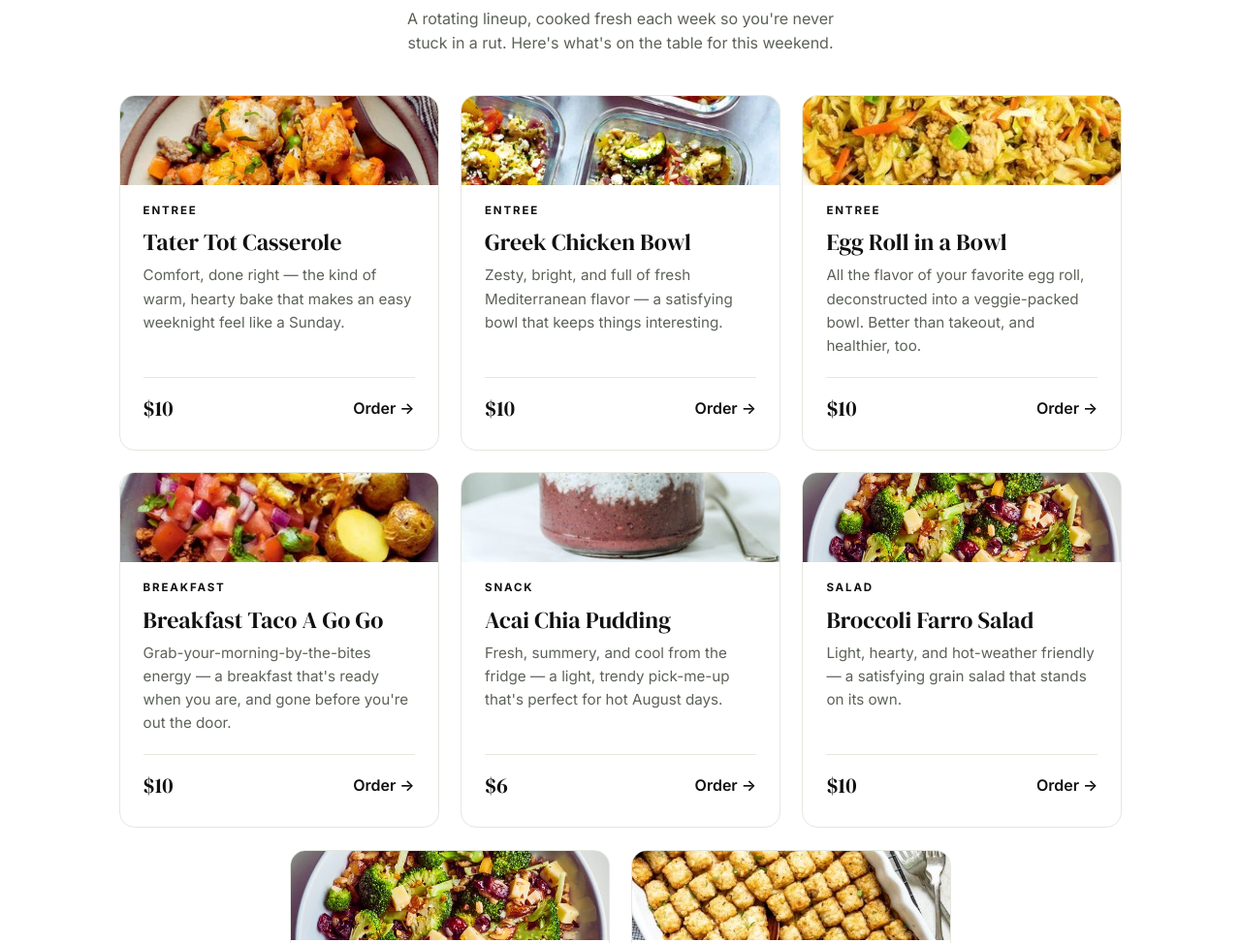
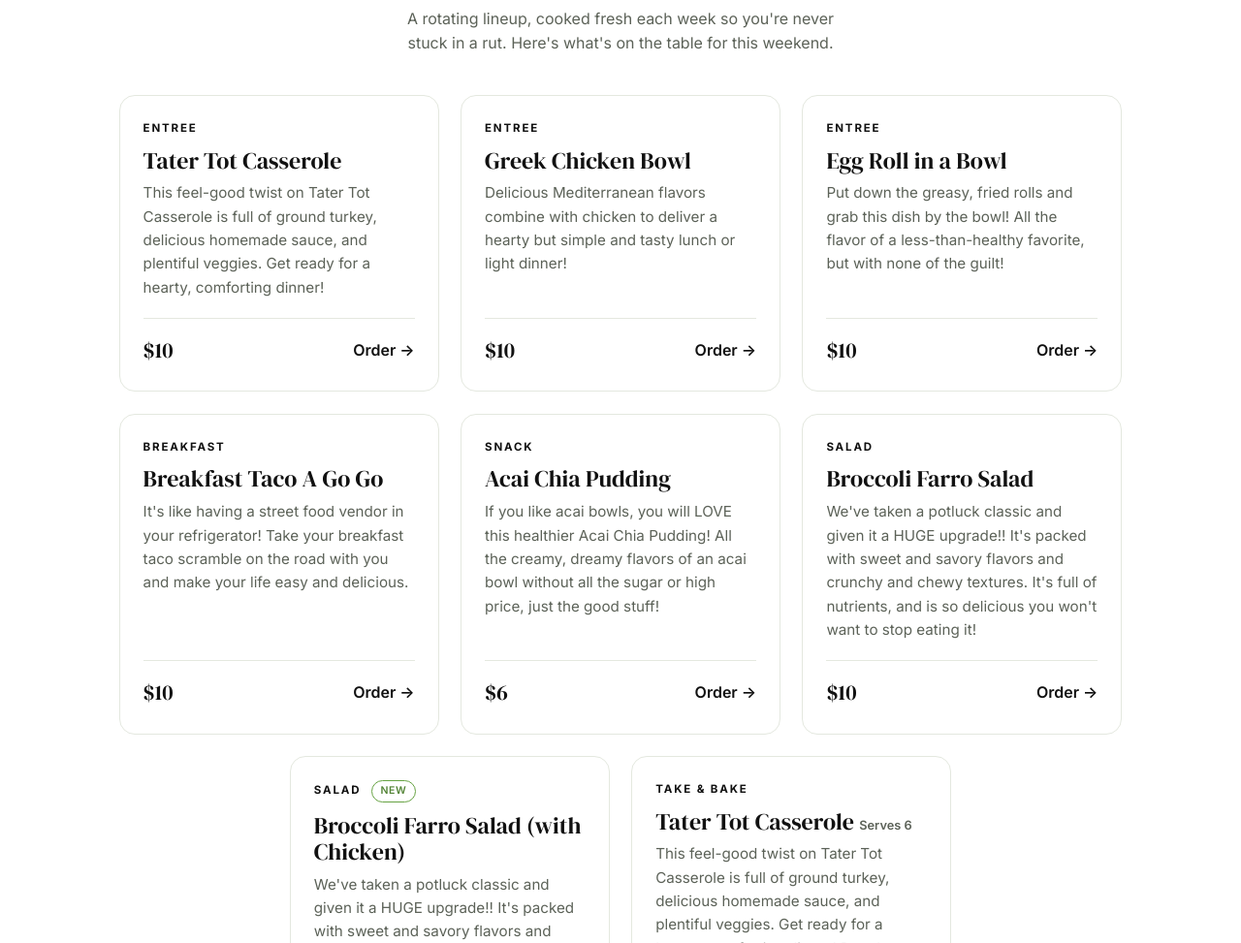
Before and after one commit to starling72-biz/radicato-site, a plain HTML site: page index.html in a window 1280 px wide. Shown: the part 847-1820 px from the top of the page at 97% size. Drawn offline with Linux system fonts and the light colour scheme.

Commit message:
Remove dish photos (type-led menu) + sync descriptions to GoPrep + cache-bust v=3

```diff
--- a/css/styles.css
+++ b/css/styles.css
@@ -198,20 +198,6 @@ h2 { font-size: clamp(2.2rem, 4.6vw, 3.1rem); margin-bottom: .6rem; }
   transition: transform .15s ease, box-shadow .15s ease;
 }
 .card:hover { transform: translateY(-4px); box-shadow: 0 12px 30px rgba(0,0,0,.08); }
-.card-img {
-  margin: -1.5rem -1.5rem 1.05rem;
-  height: 92px;
-  border-radius: 15px 15px 0 0;
-  overflow: hidden;
-  background: var(--sage);
-}
-.card-img img {
-  width: 100%; height: 100%;
-  object-fit: cover;
-  object-position: center 32%;
-  display: block;
-  filter: saturate(.96) contrast(1.02);
-}
 .card-tag {
   font-size: .72rem; font-weight: 700; text-transform: uppercase;
   letter-spacing: .16em; color: var(--ink);
--- a/data/menu.json
+++ b/data/menu.json
@@ -13,74 +13,66 @@
     {
       "tag": "Entree",
       "name": "Tater Tot Casserole",
-      "desc": "Comfort, done right \u2014 the kind of warm, hearty bake that makes an easy weeknight feel like a Sunday.",
+      "desc": "This feel-good twist on Tater Tot Casserole is full of ground turkey, delicious homemade sauce, and plentiful veggies. Get ready for a hearty, comforting dinner!",
       "price": 10,
       "new": false,
-      "serves": null,
-      "image": "assets/menu/tater-tot-casserole.jpg"
+      "serves": null
     },
     {
       "tag": "Entree",
       "name": "Greek Chicken Bowl",
-      "desc": "Zesty, bright, and full of fresh Mediterranean flavor \u2014 a satisfying bowl that keeps things interesting.",
+      "desc": "Delicious Mediterranean flavors combine with chicken to deliver a hearty but simple and tasty lunch or light dinner!",
       "price": 10,
       "new": false,
-      "serves": null,
-      "image": "assets/menu/greek-chicken-bowl.jpg"
+      "serves": null
     },
     {
       "tag": "Entree",
       "name": "Egg Roll in a Bowl",
-      "desc": "All the flavor of your favorite egg roll, deconstructed into a veggie-packed bowl. Better than takeout, and healthier, too.",
+      "desc": "Put down the greasy, fried rolls and grab this dish by the bowl! All the flavor of a less-than-healthy favorite, but with none of the guilt!",
       "price": 10,
       "new": false,
-      "serves": null,
-      "image": "assets/menu/egg-roll-bowl.jpg"
+      "serves": null
     },
     {
       "tag": "Breakfast",
       "name": "Breakfast Taco A Go Go",
-      "desc": "Grab-your-morning-by-the-bites energy \u2014 a breakfast that's ready when you are, and gone before you're out the door.",
+      "desc": "It's like having a street food vendor in your refrigerator! Take your breakfast taco scramble on the road with you and make your life easy and delicious.",
       "price": 10,
       "new": false,
-      "serves": null,
-      "image": "assets/menu/breakfast-taco.jpg"
+      "serves": null
     },
     {
       "tag": "Snack",
       "name": "Acai Chia Pudding",
-      "desc": "Fresh, summery, and cool from the fridge \u2014 a light, trendy pick-me-up that's perfect for hot August days.",
+      "desc": "If you like acai bowls, you will LOVE this healthier Acai Chia Pudding! All the creamy, dreamy flavors of an acai bowl without all the sugar or high price, just the good stuff!",
       "price": 6,
       "new": false,
-      "serves": null,
-      "image": "assets/menu/acai-chia-pudding.jpg"
+      "serves": null
     },
     {
       "tag": "Salad",
       "name": "Broccoli Farro Salad",
-      "desc": "Light, hearty, and hot-weather friendly \u2014 a satisfying grain salad that stands on its own.",
+      "desc": "We've taken a potluck classic and given it a HUGE upgrade!! It's packed with sweet and savory flavors and crunchy and chewy textures. It's full of nutrients, and is so delicious you won't want to stop eating it!",
       "price": 10,
       "new": false,
-      "serves": null,
-      "image": "assets/menu/broccoli-farro-salad.jpg"
+      "serves": null
     },
     {
       "tag": "Salad",
       "name": "Broccoli Farro Salad (with Chicken)",
-      "desc": "The potluck classic, upgraded \u2014 same crunchy, chewy goodness, now with grilled chicken for extra staying power.",
+      "desc": "We've taken a potluck classic and given it a HUGE upgrade!! It's packed with sweet and savory flavors and crunchy and chewy textures. It's full of nutrients, and is so delicious you won't want to stop eating it! Also available as a plant-based salad.",
       "price": 12,
       "new": true,
-      "serves": null,
-      "image": "assets/menu/broccoli-farro-salad.jpg"
+      "serves": null
     },
     {
       "tag": "Take & Bake",
       "name": "Tater Tot Casserole",
-      "desc": "The easiest way to feed your family and feel good about it \u2014 grab one for the weekend, pop it in the oven, done.",
+      "desc": "This feel-good twist on Tater Tot Casserole is full of ground turkey, delicious homemade sauce, and plentiful veggies. Get ready for a hearty, comforting dinner! Pop the container into your oven and have a 6-serving meal ready in under 30 minutes!",
       "price": 40,
       "new": false,
-      "serves": 6,
-      "image": "assets/menu/tater-tot-takebake.jpg"
+      "serves": 6
     }
   ]
 }
--- a/index.html
+++ b/index.html
@@ -8,7 +8,7 @@
 <link rel="preconnect" href="https://fonts.googleapis.com">
 <link rel="preconnect" href="https://fonts.gstatic.com" crossorigin>
 <link href="https://fonts.googleapis.com/css2?family=DM+Serif+Display:ital@0;1&family=Inter:wght@400;500;600;700&display=swap" rel="stylesheet">
-<link rel="stylesheet" href="css/styles.css?v=2">
+<link rel="stylesheet" href="css/styles.css?v=3">
 </head>
 <body>
 
@@ -162,6 +162,6 @@
   </div>
 </footer>
 
-<script src="js/main.js?v=2"></script>
+<script src="js/main.js?v=3"></script>
 </body>
 </html>
--- a/js/main.js
+++ b/js/main.js
@@ -79,13 +79,7 @@ document.addEventListener("DOMContentLoaded", function () {
 
         var price = "$" + item.price;
 
-        // Optional subtle dish photo strip (supporting accent, not the focus)
-        var imgHtml = item.image
-          ? '<div class="card-img"><img src="' + item.image + '" alt="" loading="lazy"></div>'
-          : "";
-
         card.innerHTML =
-          imgHtml +
           tagHtml +
           nameHtml +
           '<p class="card-desc">' + escapeHtml(item.desc) + "</p>" +
```
Also changed, not shown: assets/menu/acai-chia-pudding.jpg (deleted), assets/menu/breakfast-taco.jpg (deleted), assets/menu/broccoli-farro-salad.jpg (deleted), assets/menu/egg-roll-bowl.jpg (deleted), assets/menu/greek-chicken-bowl.jpg (deleted), assets/menu/tater-tot-casserole.jpg (deleted), assets/menu/tater-tot-takebake.jpg (deleted).
